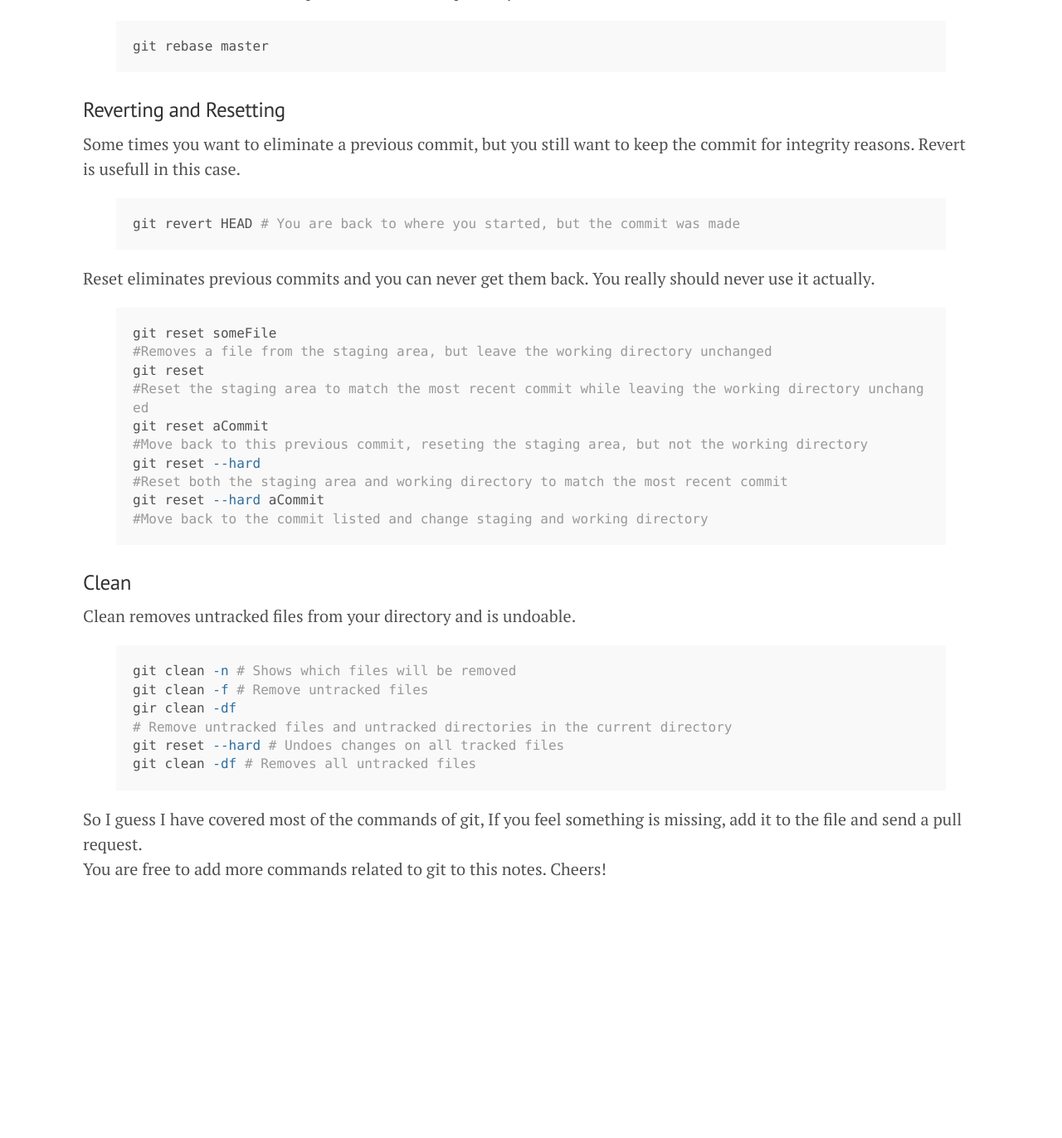
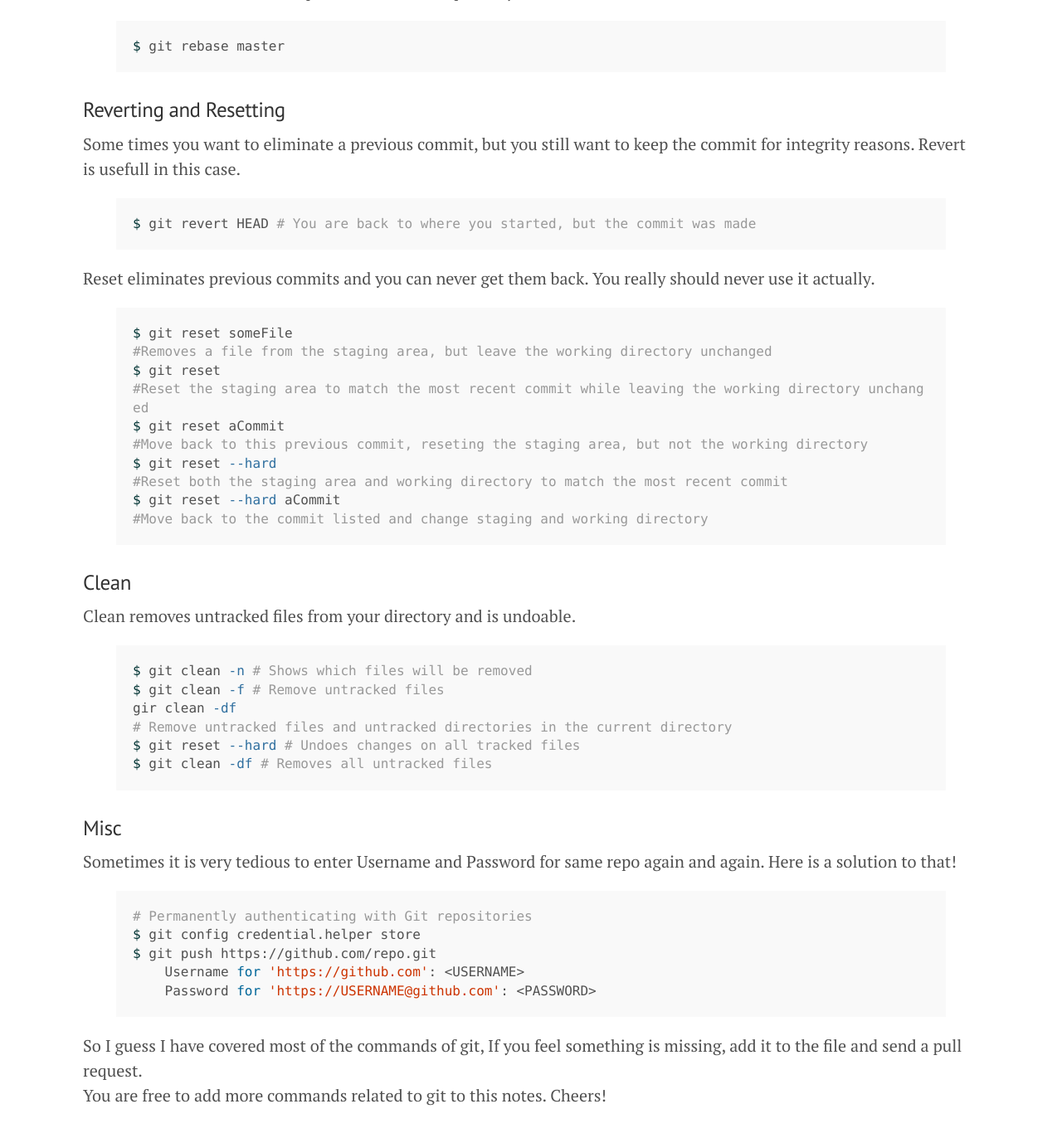
Before and after one commit to svaderia/GujjuCoders, a Jekyll site: the page built from _posts/2017-03-31-git-quick-notes.md, in a window 1280 px wide and 1400 px high, scrolled down 2565 px. Shown: the top 1372 px of the window at 83% size. Built offline with Jekyll 4.4.1, drawn with Linux system fonts in a browser that asks for light colours; before the commit the page ends 3708 px from its top, so only the background shows below that; some of the changed text lies outside the part shown.

Commit message:
Changes in 'git notes'
Added $ before every command.
Added a Misc section..

```diff
--- a/_posts/2017-03-31-git-quick-notes.md
+++ b/_posts/2017-03-31-git-quick-notes.md
@@ -12,42 +12,42 @@ I'm going to write all commands and their description briefly, if needed.
 
 ### Config
 {% highlight bash %}
-git config --global user.name "Shyamal vaderia"
-git config --global user.email vaderiashayamal@gmail.com
-git config --global core.editor "vim"
-git config --list
+$ git config --global user.name "Shyamal vaderia"
+$ git config --global user.email vaderiashayamal@gmail.com
+$ git config --global core.editor "vim"
+$ git config --list
 {% endhighlight %}
 
 ### Staging, Commit and Status
 {% highlight bash %}
-git init
-git add .
-git commit # Open the core.editor for a comprehensive commit
-git commit -m 'Initial commit'
-git diff # Shows what you have changed but haven't staged
-git diff --cached #Shows what has been staged but not commited
-git staus
+$ git init
+$ git add .
+$ git commit # Open the core.editor for a comprehensive commit
+$ git commit -m 'Initial commit'
+$ git diff # Shows what you have changed but haven't staged
+$ git diff --cached #Shows what has been staged but not commited
+$ git staus
 {% endhighlight %}
 
 ### Log : commit history
 {% highlight bash %}
-git log # Shows all of the previous commits in reverse order
-git log --pretty=oneline # Shows commits on one line
-git log --pretty=format:"%h : %an : %ar : %s"
+$ git log # Shows all of the previous commits in reverse order
+$ git log --pretty=oneline # Shows commits on one line
+$ git log --pretty=format:"%h : %an : %ar : %s"
 #  %h - Abbreviated Hash
 #  %an - Authors Name
 #  %ar - Date Changed
 #  %s - First Line of Comment
-git log --since=1.weeks # Show only changes in the last week
-git log --since="2017-04-15" # Show changes since this date
-git log --author="Shyamal Vaderia" # Changes made by author
-git log --before="2017-04-20" # Changes made before this date
+$ git log --since=1.weeks # Show only changes in the last week
+$ git log --since="2017-04-15" # Show changes since this date
+$ git log --author="Shyamal Vaderia" # Changes made by author
+$ git log --before="2017-04-20" # Changes made before this date
 {% endhighlight %}
 
 ### Undoing a commit
 Normally done if you forgot to stage a file, or to change the commit message.
 {% highlight bash%}
-git commit --amend
+$ git commit --amend
 {% endhighlight %}
 If you want to stage more file than you have committed previously, just stage
 that files first than use this command and this will stage
@@ -56,17 +56,17 @@ the file you forgot as well.
 ### Unstage a file
 When you want to unstage a file that you have staged.
 {% highlight bash %}
-git reset HEAD <file name>
+$ git reset HEAD <file name>
 {% endhighlight %}
 
 ### Remote
 {% highlight bash %}
-git remote -v # list all the remotes and their URL
-git push URL
-git pull URL
-git fetch URL
-git clone URL
-git remote rename origin <your wish> # rename the name of the remotes
+$ git remote -v # list all the remotes and their URL
+$ git push URL
+$ git pull URL
+$ git fetch URL
+$ git clone URL
+$ git remote rename origin <your wish> # rename the name of the remotes
 {% endhighlight %}
 
 ### Tags
@@ -74,18 +74,18 @@ git remote rename origin <your wish> # rename the name of the remotes
 
 ### Branching
 {% highlight bash %}
-git branch newBranch # cCeates new branch
-git checkout newBranch # Go to newBranch
-git checkout -b newBranch # Same job as the above 2 commands
-git branch # Shows all branches
-git branch --merged # Shows all merged branches
-git branch --no-merged # Shows unmerged branches
-git branch -v # Shows all branches and their last commits
-git branch -d newBranch # Deletes merged branches with this
-git branch -D new # Deletes unmerged branches
-git branch -m newBranchName # Renames a branch
-git merge newBranch # Merge the branch version with the master
-git mergetool # use to solve merge conflicts
+$ git branch newBranch # cCeates new branch
+$ git checkout newBranch # Go to newBranch
+$ git checkout -b newBranch # Same job as the above 2 commands
+$ git branch # Shows all branches
+$ git branch --merged # Shows all merged branches
+$ git branch --no-merged # Shows unmerged branches
+$ git branch -v # Shows all branches and their last commits
+$ git branch -d newBranch # Deletes merged branches with this
+$ git branch -D new # Deletes unmerged branches
+$ git branch -m newBranchName # Renames a branch
+$ git merge newBranch # Merge the branch version with the master
+$ git mergetool # use to solve merge conflicts
 {% endhighlight %}
 
 ### Rebasing
@@ -94,7 +94,7 @@ This is also referred to as a fast forward merge.
 Just never rebase commits that has been pushed to remote
 repository.
 {% highlight bash %}
-git rebase master
+$ git rebase master
 {% endhighlight %}
 
 ### Reverting and Resetting
@@ -102,32 +102,43 @@ Some times you want to eliminate a previous commit,
 but you still want to keep the commit for integrity reasons.
 Revert is usefull in this case.
 {% highlight bash %}
-git revert HEAD # You are back to where you started, but the commit was made
+$ git revert HEAD # You are back to where you started, but the commit was made
 {% endhighlight %}
 Reset eliminates previous commits and you can never get them back.
 You really should never use it actually.
 {% highlight bash %}
-git reset someFile
+$ git reset someFile
 #Removes a file from the staging area, but leave the working directory unchanged
-git reset
+$ git reset
 #Reset the staging area to match the most recent commit while leaving the working directory unchanged
-git reset aCommit
+$ git reset aCommit
 #Move back to this previous commit, reseting the staging area, but not the working directory
-git reset --hard
+$ git reset --hard
 #Reset both the staging area and working directory to match the most recent commit
-git reset --hard aCommit
+$ git reset --hard aCommit
 #Move back to the commit listed and change staging and working directory
 {% endhighlight %}
 
 ### Clean
 Clean removes untracked files from your directory and is undoable.
 {% highlight bash %}
-git clean -n # Shows which files will be removed
-git clean -f # Remove untracked files
+$ git clean -n # Shows which files will be removed
+$ git clean -f # Remove untracked files
 gir clean -df
 # Remove untracked files and untracked directories in the current directory
-git reset --hard # Undoes changes on all tracked files
-git clean -df # Removes all untracked files
+$ git reset --hard # Undoes changes on all tracked files
+$ git clean -df # Removes all untracked files
+{% endhighlight %}
+
+### Misc
+Sometimes it is very tedious to enter Username and Password for same repo again and again.
+Here is a solution to that!
+{% highlight bash %}
+# Permanently authenticating with Git repositories
+$ git config credential.helper store
+$ git push https://github.com/repo.git
+    Username for 'https://github.com': <USERNAME>
+    Password for 'https://USERNAME@github.com': <PASSWORD>
 {% endhighlight %}
 
 So I guess I have covered most of the commands of git,
```
